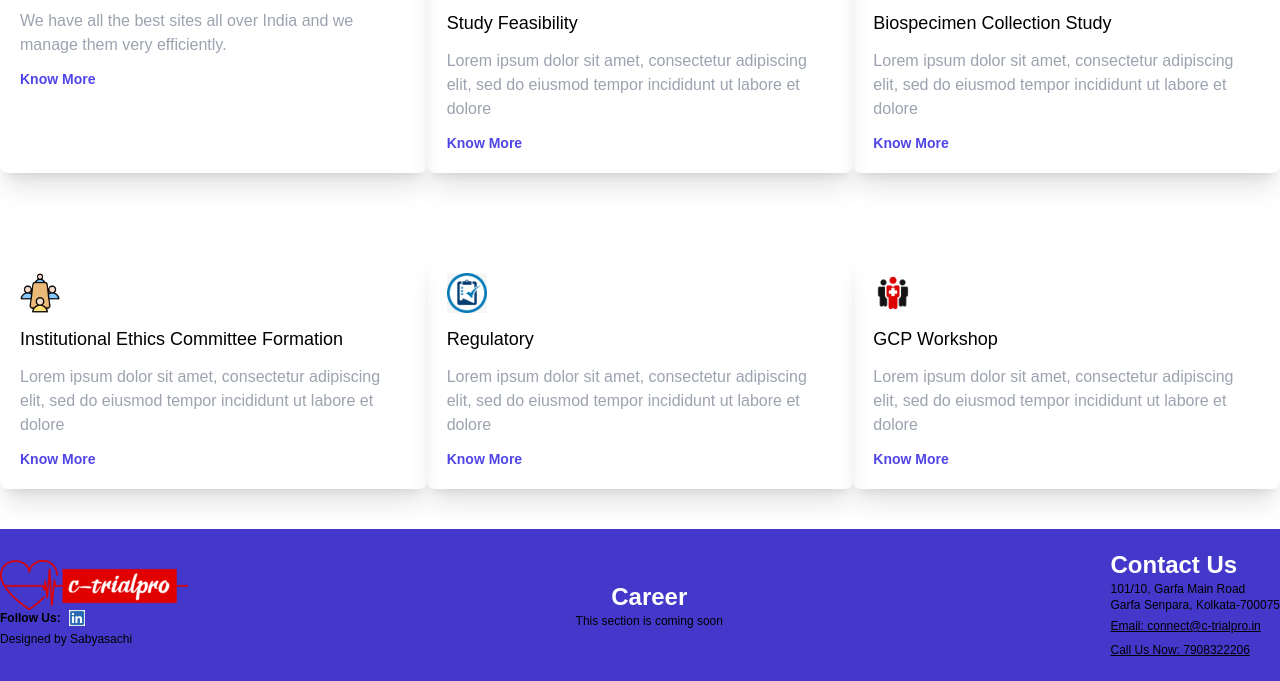
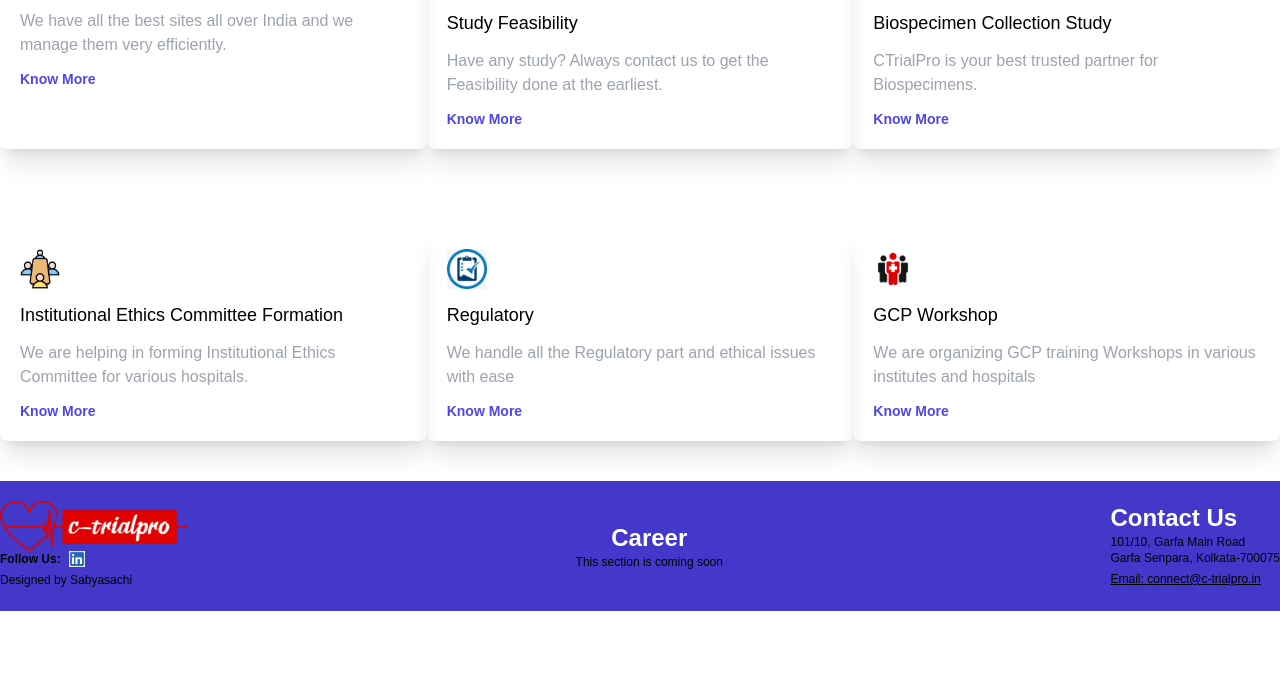
Before and after one commit to SabyasachiNITD/CTrialPro, a plain HTML site: page build/index.html in a window 1280 px wide. Shown: the part 1631-2312 px from the top of the page. After the commit the page ends 2242 px from the top, so only its background shows below. Drawn offline with Linux system fonts and the light colour scheme.

Commit message:
C-TrialProV1

```diff
--- a/build/index.html
+++ b/build/index.html
@@ -146,8 +146,8 @@
               <img class="w-10" src="../img/icon2.png" alt="" />
               <h1 class="font-medium text-lg dark:text-white">Study Feasibility</h1>
               <p class="text-gray-400">
-                Lorem ipsum dolor sit amet, consectetur adipiscing elit,
-                sed do eiusmod tempor incididunt ut labore et dolore
+                Have any study? Always contact us to get the Feasibility done
+                at the earliest.
               </p>
               <a class="text-indigo-600 font-semibold text-sm" href="#contact"
                 >Know More</a
@@ -160,8 +160,7 @@
               <img class="w-10" src="../img/icon3.png" alt="" />
               <h1 class="font-medium text-lg dark:text-white">Biospecimen Collection Study</h1>
               <p class="text-gray-400">
-                Lorem ipsum dolor sit amet, consectetur adipiscing elit,
-                sed do eiusmod tempor incididunt ut labore et dolore
+                CTrialPro is your best trusted partner for Biospecimens.
               </p>
               <a class="text-indigo-600 font-semibold text-sm" href="#contact"
                 >Know More</a
@@ -174,8 +173,8 @@
               <img class="w-10" src="../img/icon4.png" alt="" />
               <h1 class="font-medium text-lg dark:text-white">Institutional Ethics Committee Formation</h1>
               <p class="text-gray-400">
-                Lorem ipsum dolor sit amet, consectetur adipiscing elit,
-                sed do eiusmod tempor incididunt ut labore et dolore
+                We are helping in forming Institutional Ethics Committee for
+                various hospitals.
               </p>
               <a class="text-indigo-600 font-semibold text-sm" href="#contact"
                 >Know More</a
@@ -188,8 +187,7 @@
               <img class="w-10" src="../img/icon5.png" alt="" />
               <h1 class="font-medium text-lg dark:text-white">Regulatory</h1>
               <p class="text-gray-400">
-                Lorem ipsum dolor sit amet, consectetur adipiscing elit,
-                sed do eiusmod tempor incididunt ut labore et dolore
+                We handle all the Regulatory part and ethical issues with ease
               </p>
               <a class="text-indigo-600 font-semibold text-sm" href="#contact"
                 >Know More</a
@@ -202,8 +200,8 @@
               <img class="w-10" src="../img/icon6.webp" alt="" />
               <h1 class="font-medium text-lg">GCP Workshop</h1>
               <p class="text-gray-400">
-                Lorem ipsum dolor sit amet, consectetur adipiscing elit,
-                sed do eiusmod tempor incididunt ut labore et dolore
+                We are organizing GCP training Workshops in various institutes and
+                hospitals
               </p>
               <a class="text-indigo-600 font-semibold text-sm" href="#contact"
                 >Know More</a
@@ -240,8 +238,6 @@
             <p class="font-normal text-xs text-black">101/10, Garfa Main Road</p>
             <p class="text-xs font-normal text-black">Garfa Senpara, Kolkata-700075</p>
             <a class="underline font-normal text-xs hover:font-bold" href="https://mail.google.com/mail/u/0/#inbox?compose=GTvVlcSMTtQLDjmZKkxVXnfTbjQrtCNhwbNdJvcmQZwhqxPJtvzRVNQJRJWcGbsGXjpTSdxRgktDt" target="_blank">Email: connect@c-trialpro.in</a>
-            <br>
-            <a class="underline font-normal text-xs hover:font-bold" href="tel:7908322206">Call Us Now: 7908322206 </a>
 
           </div>
         </div>
```
